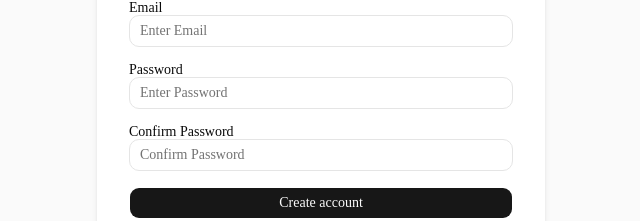
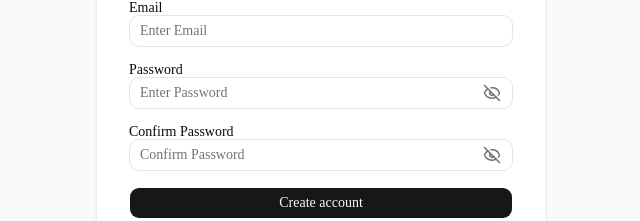
Before and after one commit to harshinfinite/AI-SaaS-Workspace, a Next.js app: page /register in a window 1280 px wide. Shown: the part 345-566 px from the top of the page, without its empty margins (319-959 px from the left). Built offline with nearby package versions, Linux system fonts and the light colour scheme.

Commit message:
feat(auth): add show/hide password toggle to login and register pages

```diff
--- a/app/(auth)/login/page.tsx
+++ b/app/(auth)/login/page.tsx
@@ -1,10 +1,13 @@
 'use client';
+import { useState } from 'react';
 import { signIn } from 'next-auth/react';
 import { useRouter } from 'next/navigation';
 import { useReducer } from 'react';
 import { Button } from '@/components/ui/button';
 import { Input } from '@/components/ui/input';
 import { Label } from '@/components/ui/label';
+import { Eye } from 'lucide-react';
+import { EyeOff } from 'lucide-react';
 
 interface LoginState {
   email: string;
@@ -40,6 +43,7 @@ function LoginReducer(state: LoginState, action: LoginAction): LoginState {
 const Login = () => {
   const router = useRouter();
   const [state, dispatch] = useReducer(LoginReducer, initialState);
+  const [showPassword, setShowPassword] = useState(false);
 
   const handleSubmit = async () => {
     dispatch({ type: 'SET_LOADING', payload: { value: true } });
@@ -93,9 +97,11 @@ const Login = () => {
       </div>
       <div className="mb-4">
         <Label htmlFor="password">Password</Label>
+        <div className="relative">
           <Input
+            className="pr-10"
             id="password"
-          type="password"
+            type={showPassword ? 'text' : 'password'}
             value={state.password}
             placeholder="Enter Password"
             onChange={(e) =>
@@ -105,6 +111,16 @@ const Login = () => {
               })
             }
           />
+          <button
+            className="absolute right-3 top-1/2 -translate-y-1/2 text-muted-foreground hover:text-foreground cursor-pointer"
+            onClick={() => {
+              setShowPassword(!showPassword);
+            }}
+            type="button"
+          >
+            {showPassword ? <Eye size={18} /> : <EyeOff size={18} />}
+          </button>
+        </div>
       </div>
       <Button
         className="w-full"
--- a/app/(auth)/register/page.tsx
+++ b/app/(auth)/register/page.tsx
@@ -1,10 +1,13 @@
 'use client';
 import { useReducer } from 'react';
+import { useState } from 'react';
 import { useRouter } from 'next/navigation';
 import { Button } from '@/components/ui/button';
 import { Input } from '@/components/ui/input';
 import { Label } from '@/components/ui/label';
 import { registerSchema } from '@/lib/validations/auth';
+import { Eye } from 'lucide-react';
+import { EyeOff } from 'lucide-react';
 
 interface FormState {
   name: string;
@@ -44,6 +47,7 @@ function FormReducer(state: FormState, action: FormActions): FormState {
 const Register = () => {
   const router = useRouter();
   const [state, dispatch] = useReducer(FormReducer, initialState);
+  const [showPassword, setShowPassword] = useState(false);
 
   const handleSubmit = async () => {
     dispatch({ type: 'SET_LOADING', payload: { value: true } });
@@ -82,7 +86,7 @@ const Register = () => {
         return;
       }
       router.push('/login');
-    } catch (error) {
+    } catch (_) {
       dispatch({
         type: 'SET_ERROR',
         payload: { value: 'Something Went Wrong!' },
@@ -130,11 +134,13 @@ const Register = () => {
           }
         />
       </div>
-      <div className="mb-4">
+      <div className="mb-4 ">
         <Label htmlFor="password">Password</Label>
+        <div className="relative">
           <Input
+            className="pr-10"
             id="password"
-          type="password"
+            type={showPassword ? 'text' : 'password'}
             value={state.password}
             placeholder="Enter Password"
             onChange={(e) =>
@@ -144,12 +150,24 @@ const Register = () => {
               })
             }
           />
+          <button
+            className="absolute right-3 top-1/2 -translate-y-1/2 text-muted-foreground hover:text-foreground cursor-pointer"
+            onClick={() => {
+              setShowPassword(!showPassword);
+            }}
+            type="button"
+          >
+            {showPassword ? <Eye size={18} /> : <EyeOff size={18} />}
+          </button>
+        </div>
       </div>
       <div className="mb-4">
         <Label htmlFor="confirmPassword">Confirm Password</Label>
+        <div className="relative">
           <Input
+            className="pr-10"
             id="confirmPassword"
-          type="password"
+            type={showPassword ? 'text' : 'password'}
             value={state.confirmPassword}
             placeholder="Confirm Password"
             onChange={(e) =>
@@ -159,6 +177,16 @@ const Register = () => {
               })
             }
           />
+          <button
+            className="absolute right-3 top-1/2 -translate-y-1/2 text-muted-foreground hover:text-foreground cursor-pointer"
+            onClick={() => {
+              setShowPassword(!showPassword);
+            }}
+            type="button"
+          >
+            {showPassword ? <Eye size={18} /> : <EyeOff size={18} />}
+          </button>
+        </div>
       </div>
       <Button
         className="w-full"
```
Lines whose indentation alone changed are shown as unchanged.
